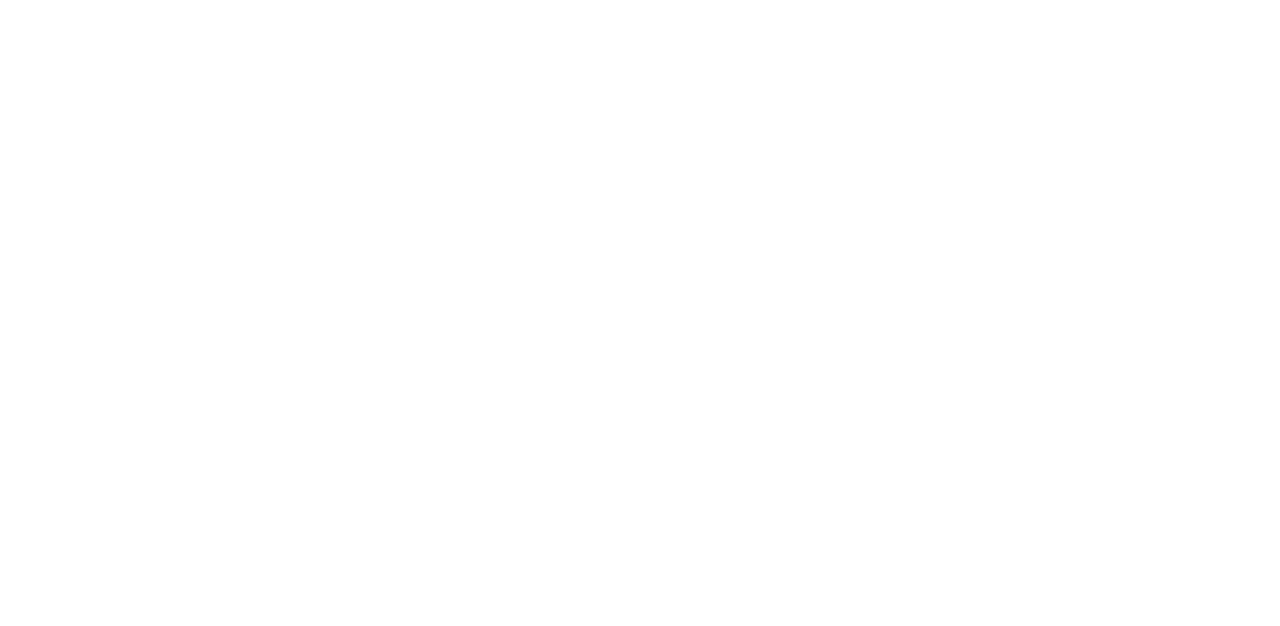
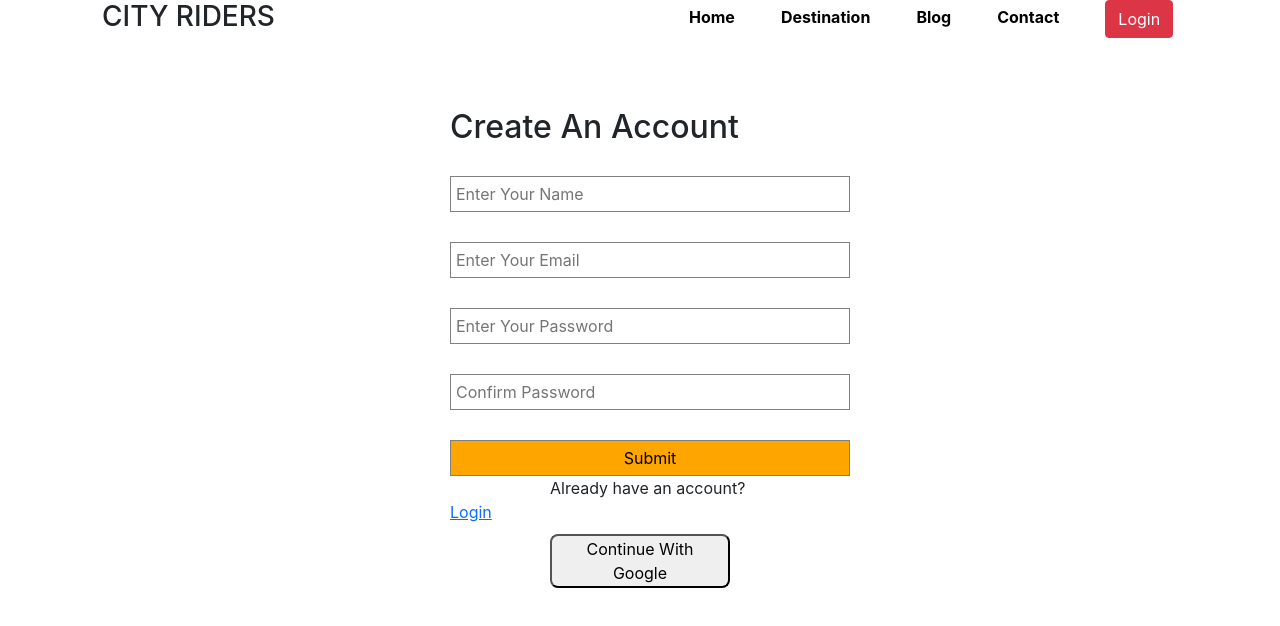
Before and after one commit to iqbal9865/city-rider, a React (Create React App) app: page /login in a window 1280 px wide. Shown: the top 626 px of the page. Built offline with nearby package versions, Linux system fonts and the light colour scheme.

Commit message:
last commit for tonight

```diff
--- a/package.json
+++ b/package.json
@@ -6,8 +6,10 @@
     "@testing-library/jest-dom": "^5.11.9",
     "@testing-library/react": "^11.2.5",
     "@testing-library/user-event": "^12.8.3",
+    "firebase": "^8.3.1",
     "react": "^17.0.1",
     "react-dom": "^17.0.1",
+    "react-hook-form": "^6.15.4",
     "react-router-dom": "^5.2.0",
     "react-scripts": "4.0.3",
     "web-vitals": "^1.1.1"
--- a/src/App.js
+++ b/src/App.js
@@ -1,11 +1,38 @@
 
 import './App.css';
+import React from "react";
+import {
+  BrowserRouter as Router,
+  Switch,
+  Route,
+  Link
+} from "react-router-dom";
+import Header from './components/Header/Header';
+import Home from './components/Home/Home';
+import Login from './components/Login/Login';
+import Destination from './components/Destination/Destination';
 
 function App() {
 
   return (
     <div>
-
+      <Router>
+        <Header/>
+        <Switch>
+          <Route path='/home'>
+            <Home />
+          </Route>
+          <Route path='/login'>
+            <Login/>
+          </Route>
+          <Route path='/destination/:name'>
+            <Destination/>
+          </Route>
+          <Route exact path='/'>
+            <Home/>
+          </Route>
+        </Switch>
+      </Router>
     </div>
   );
 }
--- /dev/null
+++ b/src/Data/data.json
@@ -0,0 +1,17 @@
+[{
+    "name": "bike",
+    "img": "https://imgd.aeplcdn.com/310x174/bw/models/yamaha-xsr155-standard20190819142450.jpg?q=75",
+    "id": 1
+  }, {
+    "name": "car",
+    "img": "https://auto1-homepage.prod.mp.auto1.cloud/static/optimized/blue-car-hp-left-bmw.png",
+    "id": 2
+  }, {
+    "name": "bus",
+    "img": "https://lh3.googleusercontent.com/proxy/nctBneBr371TvF8xWwezq_mUOKH3gsnC9aRzFAelWMhVgD2tk3ltDGe4zJy7X357Vi3rQ0vGYVfVqBjdoUuMqspUzz9PpKXrkQD4aaCMcUmFHjW2cuAlzFhVPlZ1",
+    "id": 3
+  }, {
+    "name": "train",
+    "img": "https://news.railanalysis.com/wp-content/uploads/2018/10/gg-678x381.jpg",
+    "id": 4
+  }]
--- /dev/null
+++ b/src/components/Destination/Destination.js
@@ -0,0 +1,13 @@
+import React from 'react';
+import { useParams } from 'react-router';
+
+const Destination = () => {
+    const {name} = useParams()
+    return (
+        <div>
+            <h3>Journey with {name}</h3>
+        </div>
+    );
+};
+
+export default Destination;
--- /dev/null
+++ b/src/components/Header/Header.css
@@ -0,0 +1,13 @@
+.nav{
+    /* margin-right: 100px; */
+}
+.nav li{
+    margin: 23px;
+    list-style: none;
+    display: inline;
+}
+.nav li a{
+    text-decoration: none;
+    color: black;
+    font-weight: 700;
+}
--- /dev/null
+++ b/src/components/Header/Header.js
@@ -0,0 +1,32 @@
+import React from 'react';
+import { Link } from 'react-router-dom';
+import './Header.css'
+const Header = () => {
+    return (
+        <div className='container nav w-100 justify-content-end'>
+            <ul className='w-50'>
+                <h3>CITY RIDERS</h3>
+            </ul>
+            <ul className='w-50'>
+
+                <li>
+                    <Link to='/home'>Home</Link>
+                </li>
+                <li>
+                    <Link to='/destination'>Destination</Link>
+                </li>
+                <li>
+                    <Link to=''>Blog</Link>
+                </li>
+                <li>
+                    <Link to=''>Contact</Link>
+                </li>
+                <li>
+                    <Link to='/login'><button className='btn btn-danger'>Login</button></Link>
+                </li>
+            </ul>
+        </div>
+    );
+};
+
+export default Header;
--- /dev/null
+++ b/src/components/Home/Home.css
@@ -0,0 +1,8 @@
+.full-body{
+    height: 100%;
+    background-position: center center;
+    background-size: 100% 100%;
+}
+.full-body bg{
+    height: 300px
+}
--- /dev/null
+++ b/src/components/Home/Home.js
@@ -0,0 +1,21 @@
+import React, { useEffect, useState } from 'react';
+import bg from '../../images/Bg.png'
+import './Home.css'
+import data from '../../Data/data.json'
+import Transport from '../Transport/Transport';
+const Home = () => {
+   const [info, setInfo] = useState()
+   useEffect(()=>{
+    setInfo(data)
+    console.log(data)
+   },[])
+    return (
+        <div className='row full-body mt-5'>
+           {
+               data.map(dt=> <Transport key={dt.id} dt={dt}></Transport>)
+           }
+        </div>
+    );
+};
+
+export default Home;
--- /dev/null
+++ b/src/components/Login/Login.css
@@ -0,0 +1,17 @@
+.login-form{
+
+    margin: 50px 450px;
+}
+.login-form input{
+    display: block;
+    margin-top: 30px;
+    padding: 5px;
+    border: 1px solid gray;
+    width: 400px;
+}
+.error{
+    color: red;
+}
+.forms{
+
+}
--- /dev/null
+++ b/src/components/Login/Login.js
@@ -0,0 +1,37 @@
+import React from 'react';
+import { useForm } from 'react-hook-form';
+import './Login.css'
+const Login = () => {
+
+    const { register, handleSubmit, errors } = useForm();
+    const onSubmit = data => console.log(data);
+    return (
+        <div className='login-form'>
+            <div className='forms'>
+            <h2>Create An Account</h2>
+            <form className='' onSubmit={handleSubmit(onSubmit)}>
+                <input name="name" placeholder='Enter Your Name' defaultValue="" ref={register} />
+                {errors.name && <span className='error'>name is required</span>}
+
+                <input name="email" placeholder='Enter Your Email' defaultValue="" ref={register} />
+                {errors.email && <span className='error'>email is required</span>}
+
+                <input name="password" placeholder='Enter Your Password' defaultValue="" ref={register} />
+                {errors.password && <span className='error'>password is required</span>}
+
+                <input name="confirmPassword" placeholder='Confirm Password' defaultValue="" ref={register} />
+                {errors.confirmPassword && <span className='error'>Confirm Password will be same</span>}
+
+                <input style={{backgroundColor: 'orange'}} type="submit" />
+
+                <span style={{margin: '10px 100px'}}>Already have an account?<a href="#">Login</a></span>
+            </form>
+            </div>
+            <div>
+                <button style={{margin: '10px 100px', borderRadius: '8px'}}>Continue With Google</button>
+            </div>
+        </div>
+    );
+};
+
+export default Login;
--- /dev/null
+++ b/src/components/Transport/Transport.js
@@ -0,0 +1,26 @@
+import React from 'react';
+import { useHistory } from 'react-router';
+
+const Transport = (props) => {
+    const history = useHistory()
+    const {img,name} = props.dt;
+    const style = {
+        backgroundColor: 'white'
+    }
+    const handlePurchase = (name) => {
+        history.push(`/destination/${name}`)
+    }
+    return (
+        <div onClick={()=> handlePurchase(name)} className='col-lg-3 col-md-6 col-sm-12 d-flex justify-content-center' style={style}>
+            <div className='card mt-4' style={{width: '15rem'}}>
+                <img className='card-img-top img-fluid' style={{height: '12rem'}} src={img} alt=""/>
+                <div className='card-body'>
+                    <h4 className='card-title'>{name}</h4>
+                </div>
+            </div>
+
+        </div>
+    );
+};
+
+export default Transport;
```
Also changed, not shown: src/images/Bg.png (added), 1 other file (tests, documents, lock files or other folders).
